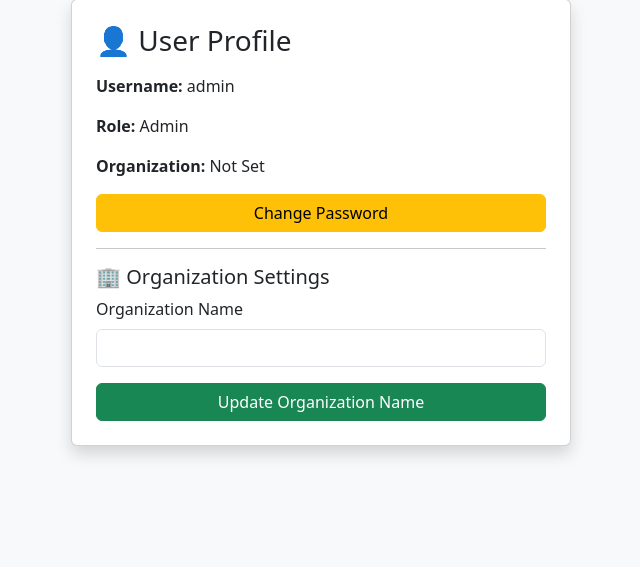
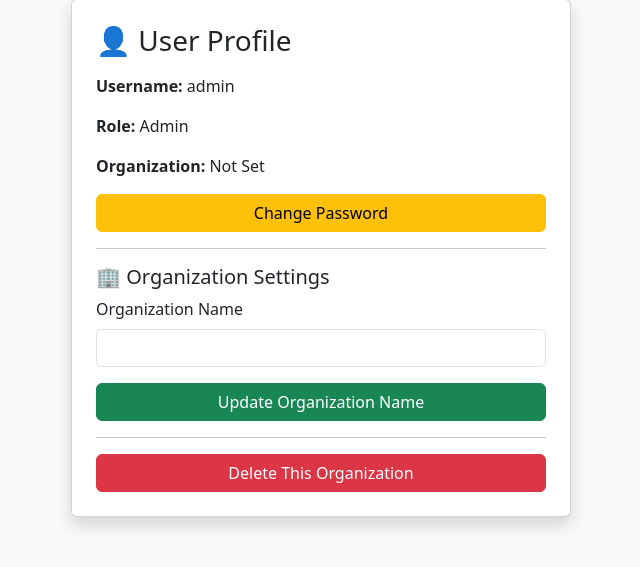
Before and after one commit to SurajSharma11771/StudentManagementSystem, a Flask app: page /profile in a window 1280 px wide. Shown: the part 103-670 px from the top of the page, without its empty margins (319-959 px from the left). Run offline with Flask 3, Linux system fonts and the light colour scheme; a user stored in the database is signed in; data that the repository does not hold is empty; some libraries are stand-ins or nearby versions.

Commit message:
Add organization deletion system and UI improvements

```diff
--- a/app/database_sqlite.py
+++ b/app/database_sqlite.py
@@ -1192,3 +1192,45 @@ def get_organization_by_name(name):
     conn.close()
 
     return org
+
+def delete_organization_data(organization_id):
+    conn = connect()
+    cursor = conn.cursor()
+
+    cursor.execute(
+        q("DELETE FROM activity_logs WHERE organization_id=?"),
+        (organization_id,)
+    )
+
+    cursor.execute(
+        q("DELETE FROM attendance WHERE organization_id=?"),
+        (organization_id,)
+    )
+
+    cursor.execute(
+        q("DELETE FROM marks WHERE organization_id=?"),
+        (organization_id,)
+    )
+
+    cursor.execute(
+        q("DELETE FROM fees WHERE organization_id=?"),
+        (organization_id,)
+    )
+
+    cursor.execute(
+        q("DELETE FROM students WHERE organization_id=?"),
+        (organization_id,)
+    )
+
+    cursor.execute(
+        q("DELETE FROM users WHERE organization_id=?"),
+        (organization_id,)
+    )
+
+    cursor.execute(
+        q("DELETE FROM organizations WHERE id=?"),
+        (organization_id,)
+    )
+
+    conn.commit()
+    conn.close()
--- a/web/app.py
+++ b/web/app.py
@@ -65,7 +65,8 @@ from app.database_sqlite import (
     update_organization_name,
     approve_user,
     reject_user,
-    get_organization_by_name
+    get_organization_by_name,
+    delete_organization_data,
 )
 
 from web.auth import (
@@ -1512,6 +1513,34 @@ def profile_page():
         org=org
     )
 
+@app.route("/delete-organization", methods=["POST"])
+def delete_organization_route():
+    if not is_logged_in():
+        return redirect("/login")
+
+    if not is_admin():
+        return "Access Denied", 403
+
+    org_id = session.get("organization_id")
+    typed_name = request.form["organization_name"]
+
+    org = get_organization_by_id(org_id)
+
+    if org is None:
+        return "Organization not found", 404
+
+    if typed_name != org[1]:
+        flash("Organization name does not match.", "danger")
+        return redirect("/profile")
+
+    delete_organization_data(org_id)
+
+    session.clear()
+
+    flash("Organization deleted successfully.", "danger")
+
+    return redirect("/register")
+
 @app.route("/organization/update", methods=["POST"])
 def update_organization():
     if not is_logged_in():
--- a/web/templates/profile.html
+++ b/web/templates/profile.html
@@ -3,6 +3,7 @@
 <head>
     <title>User Profile</title>
     <link href="https://cdn.jsdelivr.net/npm/bootstrap@5.3.3/dist/css/bootstrap.min.css" rel="stylesheet">
+    <script src="https://cdn.jsdelivr.net/npm/bootstrap@5.3.3/dist/js/bootstrap.bundle.min.js"></script>
 </head>
 
 <body class="bg-light">
@@ -69,9 +70,93 @@
 
 {% endif %}
 
+{% if session.get("role") == "admin" %}
+
+<hr>
+
+
+
+<button
+    class="btn btn-danger w-100"
+    data-bs-toggle="modal"
+    data-bs-target="#deleteOrgModal">
+    Delete This Organization
+</button>
+
+{% endif %}
+
     </div>
 
 </div>
 
+<div class="modal fade" id="deleteOrgModal">
+    <div class="modal-dialog">
+        <div class="modal-content">
+
+            <div class="modal-header bg-danger text-white">
+                <h5 class="modal-title">
+                    Delete Organization
+                </h5>
+
+                <button type="button"
+                        class="btn-close btn-close-white"
+                        data-bs-dismiss="modal">
+                </button>
+            </div>
+
+            <form action="/delete-organization" method="POST">
+
+                <div class="modal-body">
+
+                    <p class="text-danger fw-bold">
+                        This action cannot be undone.
+                    </p>
+
+                    <p>
+                        This will permanently delete:
+                    </p>
+
+                    <ul>
+                        <li>Organization</li>
+                        <li>All users</li>
+                        <li>All students</li>
+                        <li>Attendance records</li>
+                        <li>Marks records</li>
+                        <li>Fee records</li>
+                        <li>Activity logs</li>
+                    </ul>
+
+                    <div class="alert alert-warning">
+                        Type your organization name to confirm:
+                        <br>
+                        <strong>{{ org[1] if org else "" }}</strong>
+                    </div>
+
+                    <input type="text"
+                           name="organization_name"
+                           class="form-control"
+                           placeholder="Type organization name"
+                           required>
+
+                </div>
+
+                <div class="modal-footer">
+                    <button type="button"
+                            class="btn btn-secondary"
+                            data-bs-dismiss="modal">
+                        Cancel
+                    </button>
+
+                    <button class="btn btn-danger">
+                        Delete Permanently
+                    </button>
+                </div>
+
+            </form>
+
+        </div>
+    </div>
+</div>
+
 </body>
 </html>
```
